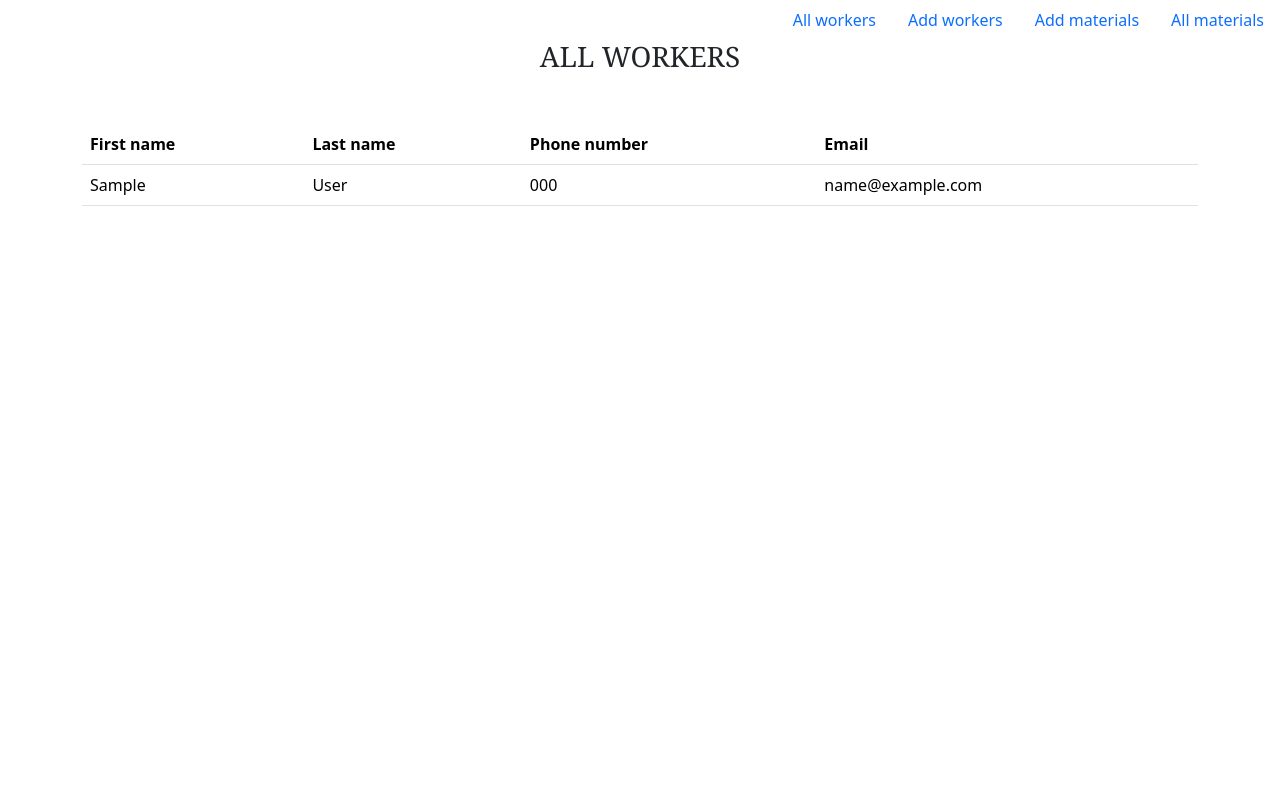
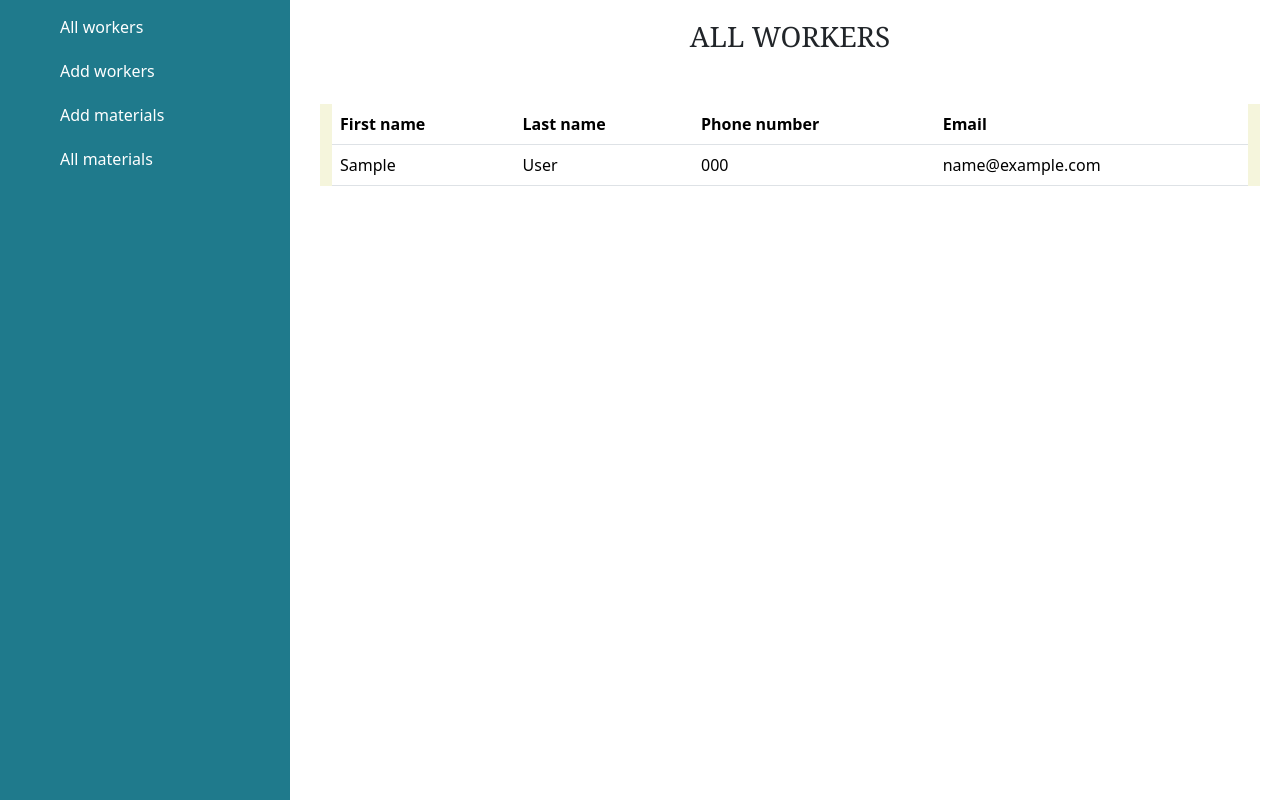
Before and after one commit to EstherAuma/Construction-site, a Django app: page / in a window 1280 px wide. Run offline with Django 5.2, Linux system fonts and the light colour scheme; tables that the repository leaves empty hold one stand-in row (values such as "Sample post"); some libraries are stand-ins or nearby versions.

Commit message:
Add sidebar

```diff
--- a/materialTracker/static/main.css
+++ b/materialTracker/static/main.css
@@ -20,6 +20,9 @@
 
 .container{
     margin-top: 50px;
+    align-items: center;
+    margin-left: 30px;
+    background-color: beige;
 }
 
 h3{
@@ -27,3 +30,42 @@ h3{
     font-family: Cambria, Cochin, Georgia, Times, 'Times New Roman', serif;
     margin-top: 30px;
 }
+
+
+.sidebar {
+    width: 290px;
+    background-color: #1f7a8c;
+    padding: 10px;
+    height: 200vh;
+    overflow-y: hidden;
+    position: fixed;
+}
+.content {
+
+    padding: 20px;
+    margin-left: 300px;
+}
+
+.sidebar ul {
+    list-style-type: none;
+    padding: 0;
+}
+.sidebar li {
+    margin-bottom: 10px;
+}
+.sidebar a {
+    color: white;
+    text-decoration: none;
+}
+.sidebar a {
+    display: inline-block;
+    width: 100%;
+    padding: 5px 50px;
+    box-sizing: border-box;
+    text-align: left;
+}
+
+.sidebar a:hover {
+    color: #000;
+    background-color: white;
+}
--- a/materialTracker/templates/pages/base.html
+++ b/materialTracker/templates/pages/base.html
@@ -13,29 +13,23 @@
 </head>
 <body>
 
-    <ul class="nav justify-content-end">
-        <li class="nav-item">
-          <a class="nav-link active" aria-current="page" href="{% url 'workers' %}">
-              All workers</a>
-        </li>
+    <div class="sidebar">
+        <ul id="sidebarList">
 
-        <li class="nav-item">
-            <a class="nav-link active" aria-current="page" href="{% url 'addworkers' %}">
-                Add workers</a>
-        </li>
-        <li class="nav-item">
-            <a class="nav-link active" aria-current="page" href="{% url 'addmaterials' %}">
-                Add materials</a>
-        </li>
+                <li><a href="{% url 'worker' %}">All workers</a></li>
+                <li><a href="{% url 'addworkers' %}">Add workers</a></li>
+                <li><a href="{% url 'addmaterials' %}">Add materials</a></li>
+                <li><a href="{% url 'materials' %}">All materials</a></li>
 
-        <li class="nav-item">
-            <a class="nav-link active" aria-current="page" href="{% url 'materials' %}">
-                All materials</a>
-          </li>
-    </ul>
 
+        </ul>
+    </div>
+
+    <div class="content">
         {% block content %}
         {% endblock %}
+    </div>
+
 
 
 </body>
--- a/materialTracker/urls.py
+++ b/materialTracker/urls.py
@@ -3,7 +3,7 @@ from . import views
 from .views import WorkerListAPIView, WorkerDetailAPIView
 
 urlpatterns = [
-    path("", views.workers, name="workers"),
+    path("", views.workers, name="worker"),
     path("addworkers/", views.add_workers, name="addworkers"),
     path("addmaterials/", views.add_materials, name="addmaterials"),
     path("materials/", views.materials, name="materials"),
--- a/materialTracker/views.py
+++ b/materialTracker/views.py
@@ -2,6 +2,7 @@ from django.shortcuts import render
 from .forms import WorkerForm, MaterialForm
 from .models import Worker, Material
 
+# For API
 from rest_framework.views import APIView
 from rest_framework.response import Response
 from .serializers import WorkerSerializer
@@ -9,9 +10,9 @@ from rest_framework import status
 from django.http import Http404
 from rest_framework import status
 
-# Create your views here.
 
 
+# API Views
 class WorkerListAPIView(APIView):
     def get(self, request):
         workers = Worker.objects.all()
@@ -29,6 +30,8 @@ class WorkerDetailAPIView(APIView):
         serializer = WorkerSerializer(worker)
         return Response(serializer.data, status=status.HTTP_200_OK)
 
+
+# Template Views
 def workers(request):
     workers = Worker.objects.all()
     return render(request, "pages/workers.html", {"workers": workers})
```
